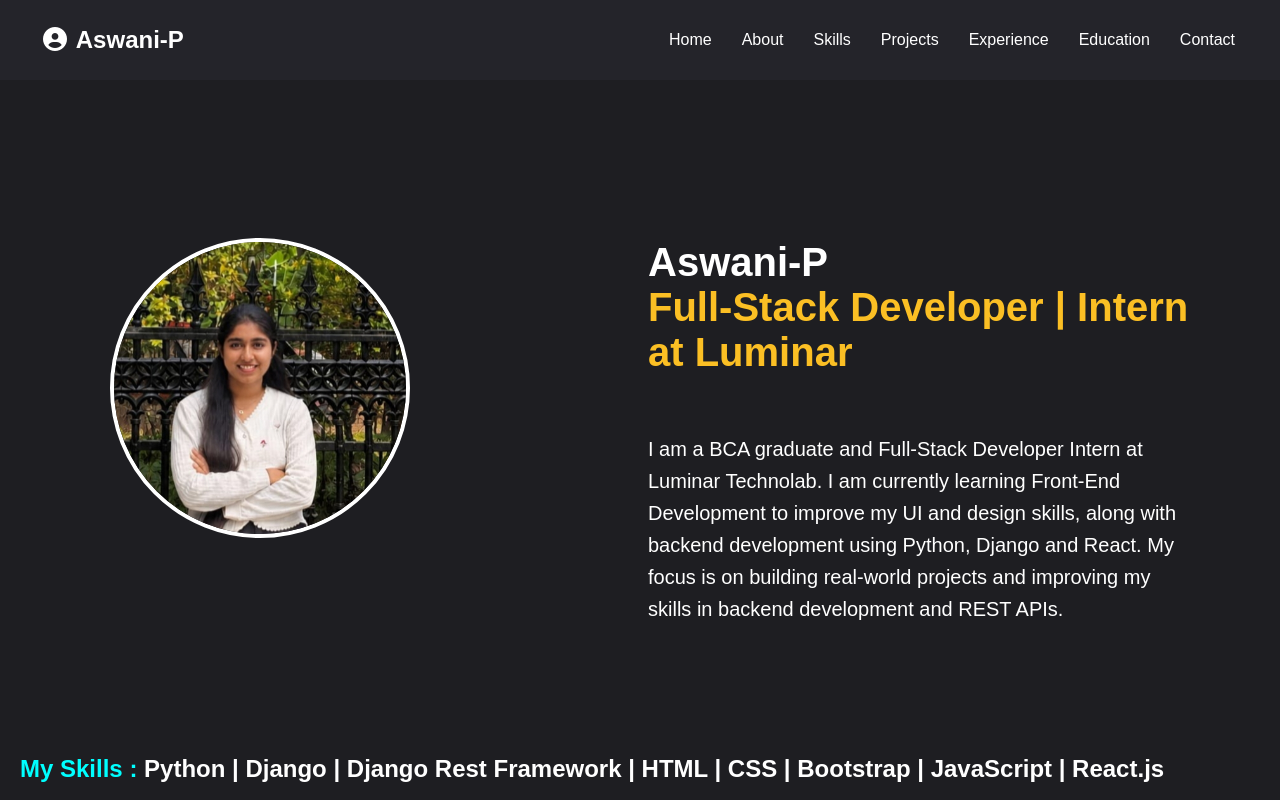
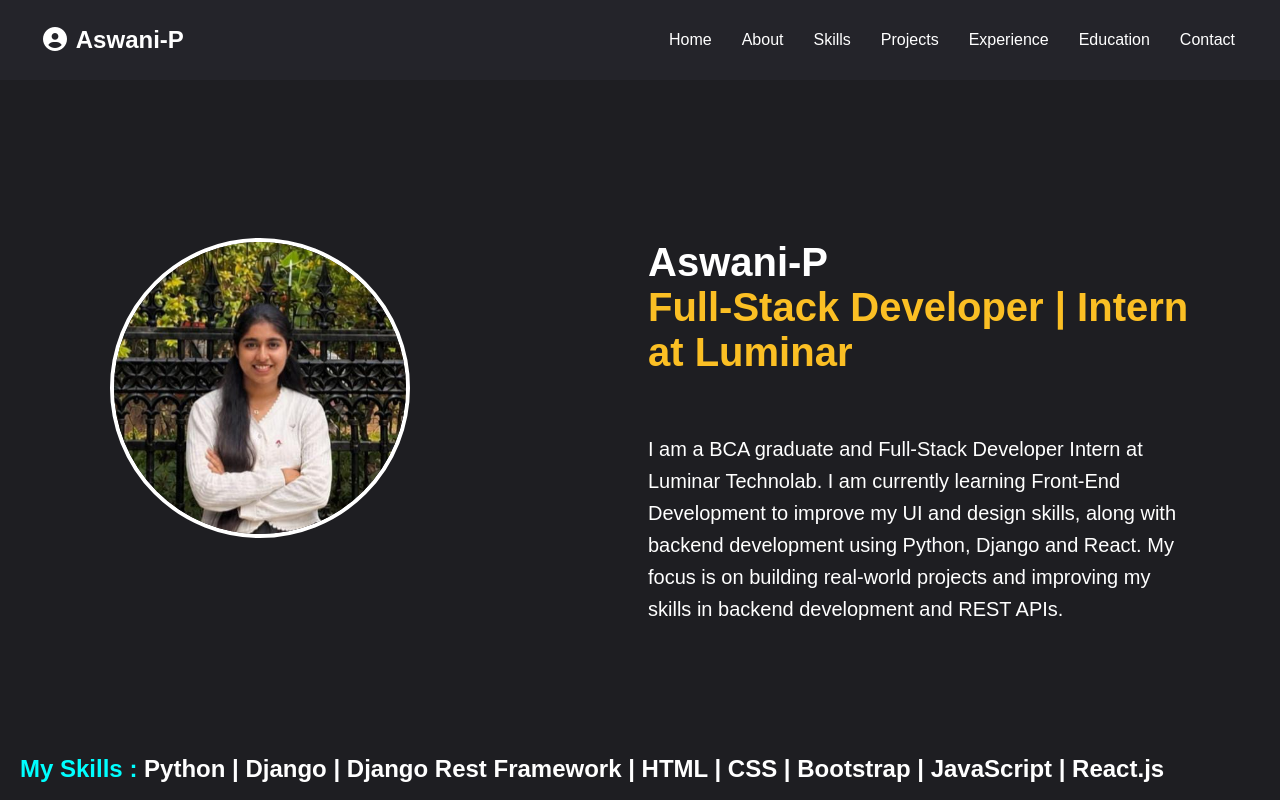
Before and after one commit to aswani-py/Portfolio, a plain HTML site: page index.html in a window 1280 px wide. Shown: the top 800 px of the page. Drawn offline with Linux system fonts and the light colour scheme.

Commit message:
final fix

```diff
--- a/index.html
+++ b/index.html
@@ -35,7 +35,7 @@
     <section id="home">
      <div class="main">
         <div class="profile">
-             <img src="image.jpeg" alt="Aswani Profile Photo">
+             <img src="imagee.jpeg" alt="Aswani Profile Photo">
         </div>
 
         <div class="container">
```
Also changed, not shown: image.jpeg (deleted), imagee.jpeg (added).
